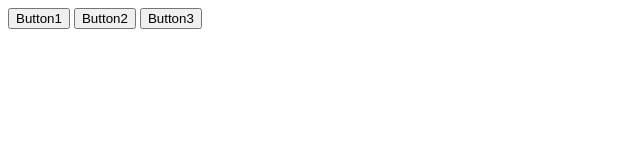
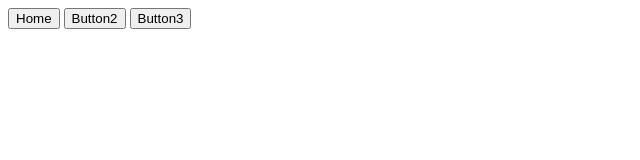
Before and after one commit to FdTrashpanda/Storage, a plain HTML site: page index.html in a window 1280 px wide. Shown: the full height of the page, 0-640 px from the left. Drawn offline with Linux system fonts and the light colour scheme.

Commit message:
ButtonUpdate

```diff
--- a/index.html
+++ b/index.html
@@ -7,7 +7,7 @@
 </head>
 <body>
     <nav>
-        <button>Button1</button>
+        <button>Home</button>
         <button>Button2</button>
         <button>Button3</button>
     </nav>
```
